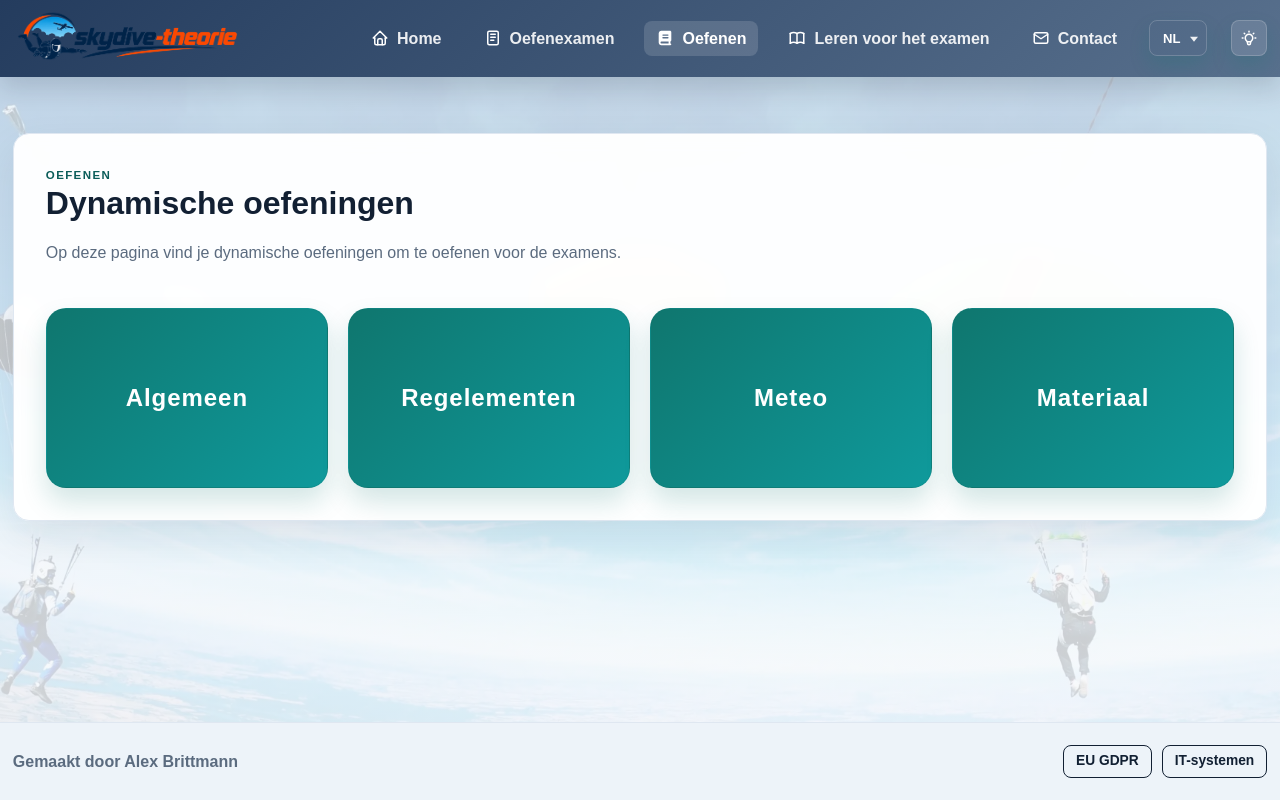
After one commit to Ultimatevirus/skydive-theorie, a Flask app: page /oefenen in a window 1280 px wide. The commit adds this page. Run offline with Flask 3, Linux system fonts and the light colour scheme; some libraries are stand-ins or nearby versions.

Commit message:
Created new learn flow

```diff
--- a/app.py
+++ b/app.py
@@ -506,7 +506,7 @@ def start_exam(level, question_amount, selected_topics=None):
 @app.route("/favicon.ico")
 def favicon():
     """Serve a high-contrast favicon for the browser tab."""
-    icon_path = os.path.join(app.root_path, "static", "branding", "skydive-theorie-favicon.svg")
+    icon_path = os.path.join(app.root_path, "static", "icons", "book-solid-full.svg")
     response = send_file(icon_path, mimetype="image/svg+xml")
     response.headers["Cache-Control"] = "public, max-age=31536000, immutable"
     return response
@@ -696,6 +696,27 @@ def index():
     return render_template("index.html")
 
 
+@app.route("/oefenen")
+def oefenen():
+    """Render the overview of practice categories."""
+    return render_template("oefenen.html")
+
+
+@app.route("/oefenen/<category>")
+def practice_category(category):
+    """Render a practice category page."""
+    categories = {
+        "algemeen": "Algemeen",
+        "regelementen": "Regelementen",
+        "meteo": "Meteo",
+        "material": "Materiaal",
+    }
+    title = categories.get(category)
+    if title is None:
+        abort(404)
+    return render_template("practice_category.html", category=category, title=title)
+
+
 @app.route("/practice")
 def practice():
     """Render the first practice selection step: choose the brevet level."""
@@ -811,12 +832,14 @@ def metar_refresh_enabled():
 
 
 @app.route("/metar")
+@app.route("/oefenen/meteo/METAR-TAF")
 def metar_choice():
     """Let the user choose between parsing reports and practising abbreviations."""
     return render_template("metar_choice.html", practice_mode=None)
 
 
 @app.route("/metar/keuze/<practice_mode>")
+@app.route("/oefenen/meteo/METAR-TAF/keuze/<practice_mode>")
 def metar_type_choice(practice_mode):
     """Let the user choose whether to practise METARs or TAFs."""
     if practice_mode not in {"ontleden", "afkortingen"}:
@@ -825,6 +848,7 @@ def metar_type_choice(practice_mode):
 
 
 @app.route("/metar/afkortingen", methods=["GET", "POST"])
+@app.route("/oefenen/meteo/METAR-TAF/afkortingen", methods=["GET", "POST"])
 def metar_abbreviations():
     """Multiple-choice practice for METAR abbreviations."""
     checking = request.method == "POST" and request.form.get("action") == "check"
@@ -845,6 +869,7 @@ def metar_abbreviations():
 
 
 @app.route("/metar/ontleden", methods=["GET", "POST"])
+@app.route("/oefenen/meteo/METAR-TAF/ontleden", methods=["GET", "POST"])
 def metar_practice():
     """Show and grade the daily METAR exercise for a Dutch airport."""
     checking = request.method == "POST" and request.form.get("action") == "check"
@@ -942,6 +967,7 @@ def taf_refresh_enabled():
 
 
 @app.route("/taf/afkortingen", methods=["GET", "POST"])
+@app.route("/oefenen/meteo/METAR-TAF/taf/afkortingen", methods=["GET", "POST"])
 def taf_abbreviations():
     """Multiple-choice practice for TAF abbreviations."""
     checking = request.method == "POST" and request.form.get("action") == "check"
@@ -962,6 +988,7 @@ def taf_abbreviations():
 
 
 @app.route("/taf/ontleden", methods=["GET", "POST"])
+@app.route("/oefenen/meteo/METAR-TAF/taf/ontleden", methods=["GET", "POST"])
 def taf_practice():
     """Show and grade the daily TAF exercise for a Dutch airport."""
     checking = request.method == "POST" and request.form.get("action") == "check"
--- a/static/style.css
+++ b/static/style.css
@@ -371,6 +371,12 @@ textarea:focus-visible {
     stroke-linejoin: round;
 }
 
+.nav-icon-solid {
+    background-color: currentColor;
+    -webkit-mask: url("icons/book-solid-full.svg") center / contain no-repeat;
+    mask: url("icons/book-solid-full.svg") center / contain no-repeat;
+}
+
 .nav-link {
     display: inline-flex;
     align-items: center;
--- a/templates/base.html
+++ b/templates/base.html
@@ -22,8 +22,8 @@
     <link rel="preconnect" href="https://fonts.googleapis.com">
     <link rel="preconnect" href="https://fonts.gstatic.com" crossorigin>
     <link href="https://fonts.googleapis.com/css2?family=Montserrat:wght@600;700;800;900&display=swap" rel="stylesheet">
-    <link rel="icon" type="image/svg+xml" href="{{ asset_url('branding/skydive-theorie-favicon.svg') }}">
-    <link rel="shortcut icon" type="image/svg+xml" href="{{ asset_url('branding/skydive-theorie-favicon.svg') }}">
+    <link rel="icon" type="image/svg+xml" href="{{ asset_url('icons/book-solid-full.svg') }}">
+    <link rel="shortcut icon" type="image/svg+xml" href="{{ asset_url('icons/book-solid-full.svg') }}">
     <title>{% block title %}Skydive-theorie.nl{% endblock %}</title>
     <link rel="preload" as="image" href="{{ url_for('static', filename='branding/background.webp') }}" fetchpriority="high">
     <link rel="preload" as="image" href="{{ url_for('static', filename='branding/logo.webp') }}">
@@ -52,7 +52,10 @@
                         <svg class="nav-icon" viewBox="0 0 24 24" aria-hidden="true"><path d="M5 5a2 2 0 0 1 2 -2h10a2 2 0 0 1 2 2v14a2 2 0 0 1 -2 2h-10a2 2 0 0 1 -2 -2l0 -14"/><path d="M9 7l6 0"/><path d="M9 11l6 0"/><path d="M9 15l4 0"/></svg>
                         <span>{{ t('Oefenexamen') }}</span>
                     </a>
-                    <a href="{{ url_for('metar_choice') }}" class="nav-link{% if page_name in ('metar', 'taf') %} active{% endif %}"><img class="nav-icon" src="{{ url_for('static', filename='icons/plane.svg') }}" alt=""><span>{{ t('METAR/TAF oefenen') }}</span></a>
+                    <a href="{{ url_for('oefenen') }}" class="nav-link{% if page_name == 'oefenen' %} active{% endif %}">
+                        <span class="nav-icon nav-icon-solid" aria-hidden="true"></span>
+                        <span>{{ t('Oefenen') }}</span>
+                    </a>
                     <a href="{{ url_for('learn') }}" class="nav-link{% if page_name == 'learn' %} active{% endif %}">
                         <svg class="nav-icon" viewBox="0 0 24 24" aria-hidden="true"><path d="M3 19a9 9 0 0 1 9 0a9 9 0 0 1 9 0"/><path d="M3 6a9 9 0 0 1 9 0a9 9 0 0 1 9 0"/><path d="M3 6l0 13"/><path d="M12 6l0 13"/><path d="M21 6l0 13"/></svg>
                         <span>{{ t('Leren voor het examen') }}</span>
--- a/templates/index.html
+++ b/templates/index.html
@@ -44,7 +44,7 @@
 
             <div class="button-row">
                 <a href="{{ url_for('practice') }}" class="primary-btn">{{ t('Naar examen') }}</a>
-                <a href="{{ url_for('metar_choice') }}" class="secondary-btn">{{ t('METAR oefenen') }}</a>
+                <a href="{{ url_for('oefenen') }}" class="secondary-btn">{{ t('Oefenen') }}</a>
                 <a href="{{ url_for('contact') }}" class="secondary-btn">{{ t('Contact') }}</a>
                 <a href="https://github.com/Ultimatevirus/skydive-theorie" target="_blank" rel="noopener noreferrer" class="secondary-btn">{{ t('GitHub Repo') }}</a>
             </div>
--- a/templates/metar.html
+++ b/templates/metar.html
@@ -2,7 +2,7 @@
 
 {% block title %}{{ t('METAR oefenen') }}{% endblock %}
 
-{% set page_name = 'metar' %}
+{% set page_name = 'oefenen' %}
 
 {% block content %}
     <div class="card exam-card metar-card">
--- a/templates/metar_abbreviations.html
+++ b/templates/metar_abbreviations.html
@@ -2,7 +2,7 @@
 
 {% block title %}{{ t('METAR afkortingen oefenen') }}{% endblock %}
 
-{% set page_name = 'metar' %}
+{% set page_name = 'oefenen' %}
 
 {% block content %}
     <div class="card exam-card metar-card">
--- a/templates/metar_choice.html
+++ b/templates/metar_choice.html
@@ -2,7 +2,7 @@
 
 {% block title %}{{ t('METAR/TAF oefenen') }}{% endblock %}
 
-{% set page_name = 'metar' %}
+{% set page_name = 'oefenen' %}
 
 {% block content %}
     <div class="card exam-card practice-card">
@@ -39,7 +39,7 @@
                 </a>
             </div>
             <div class="button-row practice-footer">
-                <a href="{{ url_for('index') }}" class="secondary-btn">{{ t('Terug naar home') }}</a>
+                <a href="{{ url_for('oefenen') }}" class="secondary-btn">{{ t('Terug naar oefenen') }}</a>
             </div>
         {% endif %}
     </div>
--- /dev/null
+++ b/templates/oefenen.html
@@ -0,0 +1,32 @@
+{% extends "base.html" %}
+
+{% block title %}{{ t('Oefenen') }}{% endblock %}
+
+{% set page_name = 'oefenen' %}
+
+{% block content %}
+    <div class="card exam-card practice-card">
+        <div class="page-header">
+            <div>
+                <p class="eyebrow">{{ t('Oefenen') }}</p>
+                <h1>{{ t('Dynamische oefeningen') }}</h1>
+                <p>{{ t('Op deze pagina vind je dynamische oefeningen om te oefenen voor de examens.') }}</p>
+            </div>
+        </div>
+
+        <div class="choice-grid" aria-label="{{ t('Kies een onderwerp') }}">
+            <a href="{{ url_for('practice_category', category='algemeen') }}" class="choice-card option-card">
+                <span class="choice-label">{{ t('Algemeen') }}</span>
+            </a>
+            <a href="{{ url_for('practice_category', category='regelementen') }}" class="choice-card option-card">
+                <span class="choice-label">{{ t('Regelementen') }}</span>
+            </a>
+            <a href="{{ url_for('practice_category', category='meteo') }}" class="choice-card option-card">
+                <span class="choice-label">{{ t('Meteo') }}</span>
+            </a>
+            <a href="{{ url_for('practice_category', category='material') }}" class="choice-card option-card">
+                <span class="choice-label">{{ t('Materiaal') }}</span>
+            </a>
+        </div>
+    </div>
+{% endblock %}
--- a/templates/taf.html
+++ b/templates/taf.html
@@ -2,7 +2,7 @@
 
 {% block title %}{{ t('TAF oefenen') }}{% endblock %}
 
-{% set page_name = 'taf' %}
+{% set page_name = 'oefenen' %}
 
 {% macro taf_lines(taf) %}
     <div class="taf-lines">
--- a/templates/taf_abbreviations.html
+++ b/templates/taf_abbreviations.html
@@ -2,7 +2,7 @@
 
 {% block title %}{{ t('TAF afkortingen oefenen') }}{% endblock %}
 
-{% set page_name = 'taf' %}
+{% set page_name = 'oefenen' %}
 
 {% block content %}
     <div class="card exam-card metar-card">
--- a/translations.py
+++ b/translations.py
@@ -25,7 +25,14 @@ TRANSLATIONS = {
         "Nog geen controle uitgevoerd": "No check has run yet",
         "Statuscontroles versturen geen e-mail en gebruiken waar mogelijk bestaande METAR-gegevens.": "Status checks do not send email and use existing METAR data whenever possible.",
         "Home": "Home",
+        "Oefenen": "Practice",
         "Oefenexamen": "Practice exam",
+        "Dynamische oefeningen": "Dynamic exercises",
+        "Op deze pagina vind je dynamische oefeningen om te oefenen voor de examens.": "This page contains dynamic exercises to help you practice for the exams.",
+        "De dynamische oefeningen voor dit onderwerp worden hier verzameld.": "Dynamic exercises for this topic will be collected here.",
+        "Regelementen": "Regulations",
+        "Terug naar oefenen": "Back to practice",
+        "METAR-TAF oefenen": "Practice METAR/TAF",
         "Leren voor het examen": "Learn for the exam",
         "Contact": "Contact",
         "Menu": "Menu",
```
Also changed, not shown: sitemap.xml (+19 -4 lines), templates/practice_category.html (added, +29 -0 lines), tests/test_app.py (+42 -13 lines), tests/test_metar.py (+2 -2 lines), README.md, static/icons/book-solid-full.svg (added).
